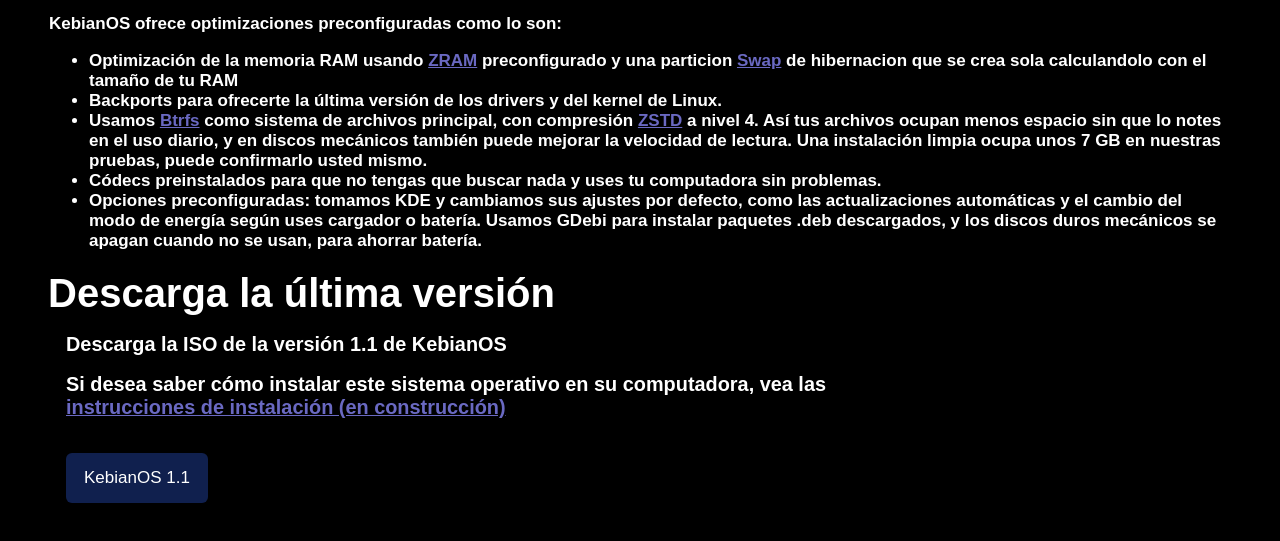
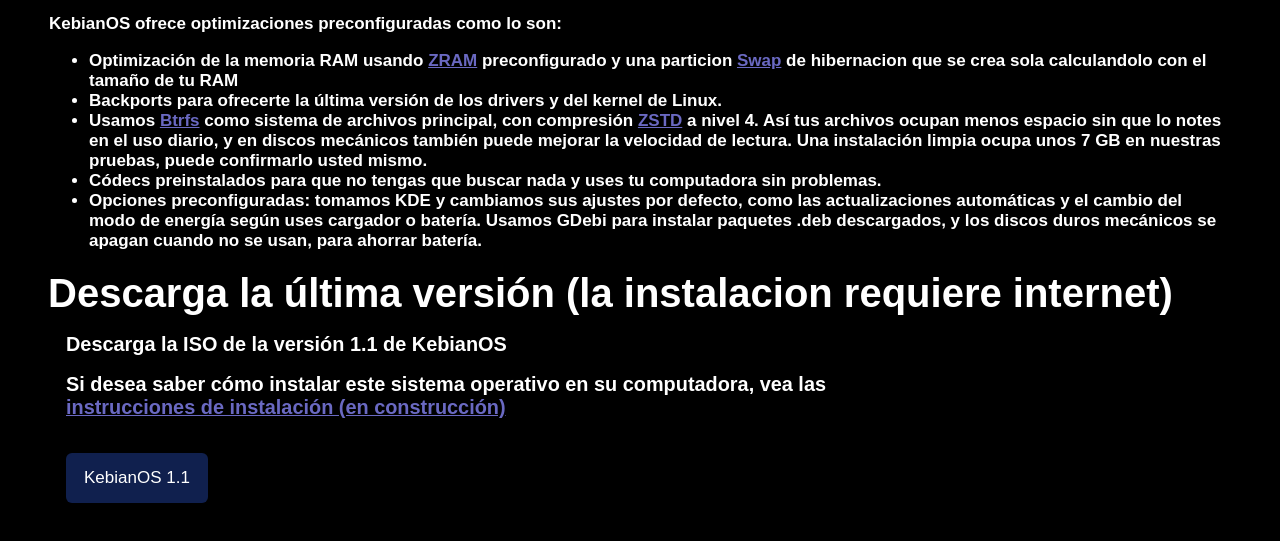
Before and after one commit to KebianOS/kebianos.github.io, a plain HTML site: page index.html in a window 1280 px wide. Shown: the part 1689-2230 px from the top of the page. Drawn offline with Linux system fonts and the light colour scheme.

Commit message:
Update download section header with installation note

```diff
--- a/index.html
+++ b/index.html
@@ -104,7 +104,7 @@
     <section id="descarga" aria-labelledby="titulo-descarga">
       <div class="descarga sec-layout what-kebianos of">
         <div class="info-dowload">
-          <h2 id="titulo-descarga of" class="title-1">Descarga la última versión</h2>
+          <h2 id="titulo-descarga of" class="title-1">Descarga la última versión (la instalacion requiere internet)</h2>
         </div>
         <div class="download of">
           <h3 class="copy">Descarga la ISO de la versión 1.1 de KebianOS</h3>
```
